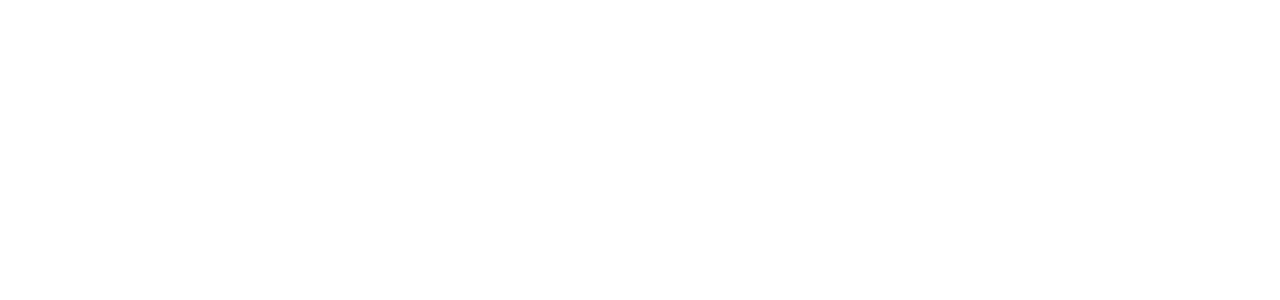
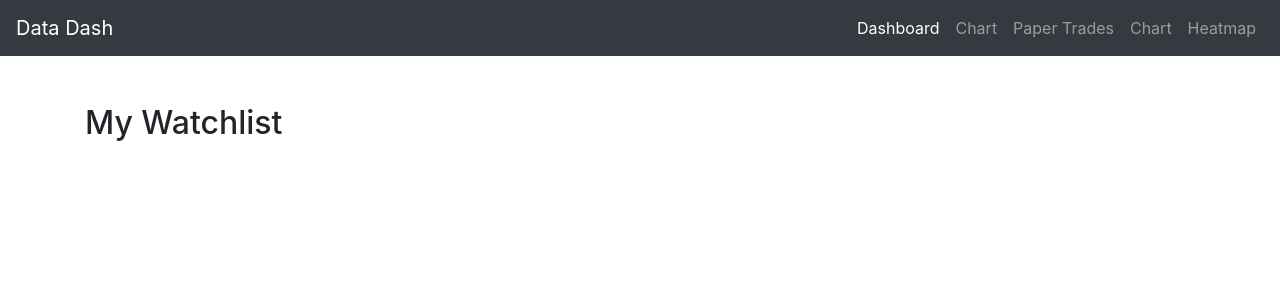
Before and after one commit to Portfolio-Pursuit/StockGapVisualizer, a Flask app: page /watchlist/ in a window 1280 px wide. Before the commit the part shown is empty. Shown: the top 300 px of the page. Run offline with Flask 3, Linux system fonts and the light colour scheme; the visitor is signed in with stand-in values (Sample User, id 1); parts of the project's set-up code (start-up, migrations or seed data) failed here and were passed over; some libraries are stand-ins or nearby versions.

Commit message:
adding in watchlist.html with working directories
adding in watchlist.html with working directories

```diff
--- a/dashboard/templates/watchlist.html
+++ b/dashboard/templates/watchlist.html
@@ -1 +1,48 @@
-<!-- dashboard.templates.watchlist.html -->
+<!DOCTYPE html>
+<html lang="en">
+<head>
+    <meta charset="UTF-8">
+    <meta name="viewport" content="width=device-width, initial-scale=1.0">
+    <title>Watchlist</title>
+    <link rel="stylesheet" href="style.css"> <!-- Link to your custom stylesheet, if any -->
+    <link rel="stylesheet" href="https://stackpath.bootstrapcdn.com/bootstrap/4.5.2/css/bootstrap.min.css">
+    <link rel="stylesheet" href="https://cdn.plot.ly/plotly-2.0.0.min.css">
+    <link rel="stylesheet" href="https://cdnjs.cloudflare.com/ajax/libs/font-awesome/5.15.1/css/all.min.css">
+</head>
+<body>
+    <nav class="navbar navbar-expand-lg navbar-dark bg-dark">
+        <a class="navbar-brand" href="#">Data Dash</a>
+        <button class="navbar-toggler" type="button" data-toggle="collapse" data-target="#navbarNav"
+            aria-controls="navbarNav" aria-expanded="false" aria-label="Toggle navigation">
+            <span class="navbar-toggler-icon"></span>
+        </button>
+        <div class="collapse navbar-collapse" id="navbarNav">
+            <ul class="navbar-nav ml-auto">
+                <li class="nav-item active">
+                    <a class="nav-link" href="/">Dashboard</a>
+                </li>
+                <li class="nav-item">
+                    <a class="nav-link" href="/chart">Chart</a> <!-- Add a button for Chart -->
+                <li class="nav-item">
+                    <a class="nav-link" href="/papertrading">Paper Trades</a> <!-- Add a button for Paper Trades -->
+                <li class="nav-item">
+                    <a class="nav-link" href="/chart">Chart</a> <!-- Add a button for Chart -->
+                </li>
+                <li class="nav-item">
+                    <a class="nav-link" href="/heatmap">Heatmap</a> <!-- Add a button for Paper Trades -->
+                </li>
+                <!-- The Watchlist button is removed on the Watchlist page -->
+            </ul>
+        </div>
+    </nav>
+
+    <div class="container mt-5">
+        <!-- Watchlist content goes here -->
+        <h2>My Watchlist</h2>
+        <!-- You can add a table or other elements to display watchlist information here -->
+    </div>
+
+    <!-- Bootstrap JS and other scripts go here, if needed -->
+
+</body>
+</html>
```
